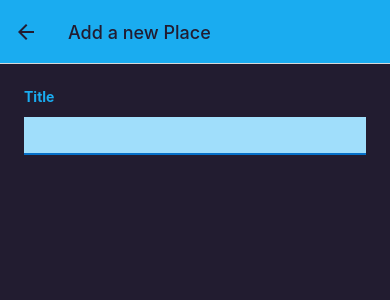
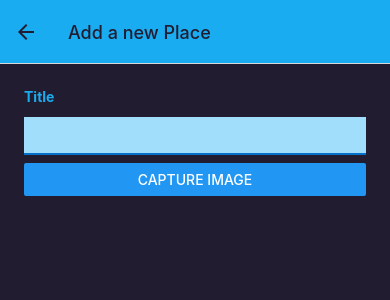
Before and after one commit to amitkr7/RNFavoritePlaces, a React Native app: screen /AddPlace in a window 390 px wide. Shown: the top 300 px of the page. Built offline with nearby package versions, Linux system fonts and the light colour scheme.

Commit message:
Expo Image Picker Setup

```diff
--- a/app.json
+++ b/app.json
@@ -11,9 +11,7 @@
       "resizeMode": "contain",
       "backgroundColor": "#ffffff"
     },
-    "assetBundlePatterns": [
-      "**/*"
-    ],
+    "assetBundlePatterns": ["**/*"],
     "ios": {
       "supportsTablet": true
     },
@@ -25,6 +23,14 @@
     },
     "web": {
       "favicon": "./assets/favicon.png"
-    }
+    },
+    "plugins": [
+      [
+        "expo-image-picker",
+        {
+          "cameraPermission": "The app needs access to your camera to capture photo"
+        }
+      ]
+    ]
   }
 }
--- /dev/null
+++ b/components/Places/ImagePicker.js
@@ -0,0 +1,21 @@
+import { View, Button } from 'react-native';
+
+import { launchCameraAsync } from 'expo-image-picker';
+const ImagePicker = () => {
+  const captureImageHandler = async () => {
+    const image = await launchCameraAsync({
+      allowsEditing: true,
+      aspect: [16, 9],
+      quality: 0.5,
+    });
+    console.log(image);
+  };
+  return (
+    <View>
+      <View></View>
+      <Button title='Capture Image' onPress={captureImageHandler} />
+    </View>
+  );
+};
+
+export default ImagePicker;
--- a/components/Places/PlaceForm.js
+++ b/components/Places/PlaceForm.js
@@ -1,6 +1,7 @@
 import { useState } from 'react';
 import { ScrollView, View, Text, TextInput, StyleSheet } from 'react-native';
 import { Colors } from '../../constants/colors';
+import ImagePicker from './ImagePicker';
 
 const PlaceForm = () => {
   const [enteredTitle, setEnteredTitle] = useState('');
@@ -18,6 +19,7 @@ const PlaceForm = () => {
           value={enteredTitle}
         />
       </View>
+      <ImagePicker />
     </ScrollView>
   );
 };
--- a/package.json
+++ b/package.json
@@ -14,7 +14,8 @@
     "expo": "~49.0.12",
     "expo-status-bar": "~1.6.0",
     "react": "18.2.0",
-    "react-native": "0.72.5"
+    "react-native": "0.72.5",
+    "expo-image-picker": "~14.3.2"
   },
   "devDependencies": {
     "@babel/core": "^7.20.0"
```
Also changed, not shown: 1 other file (tests, documents, lock files or other folders).
